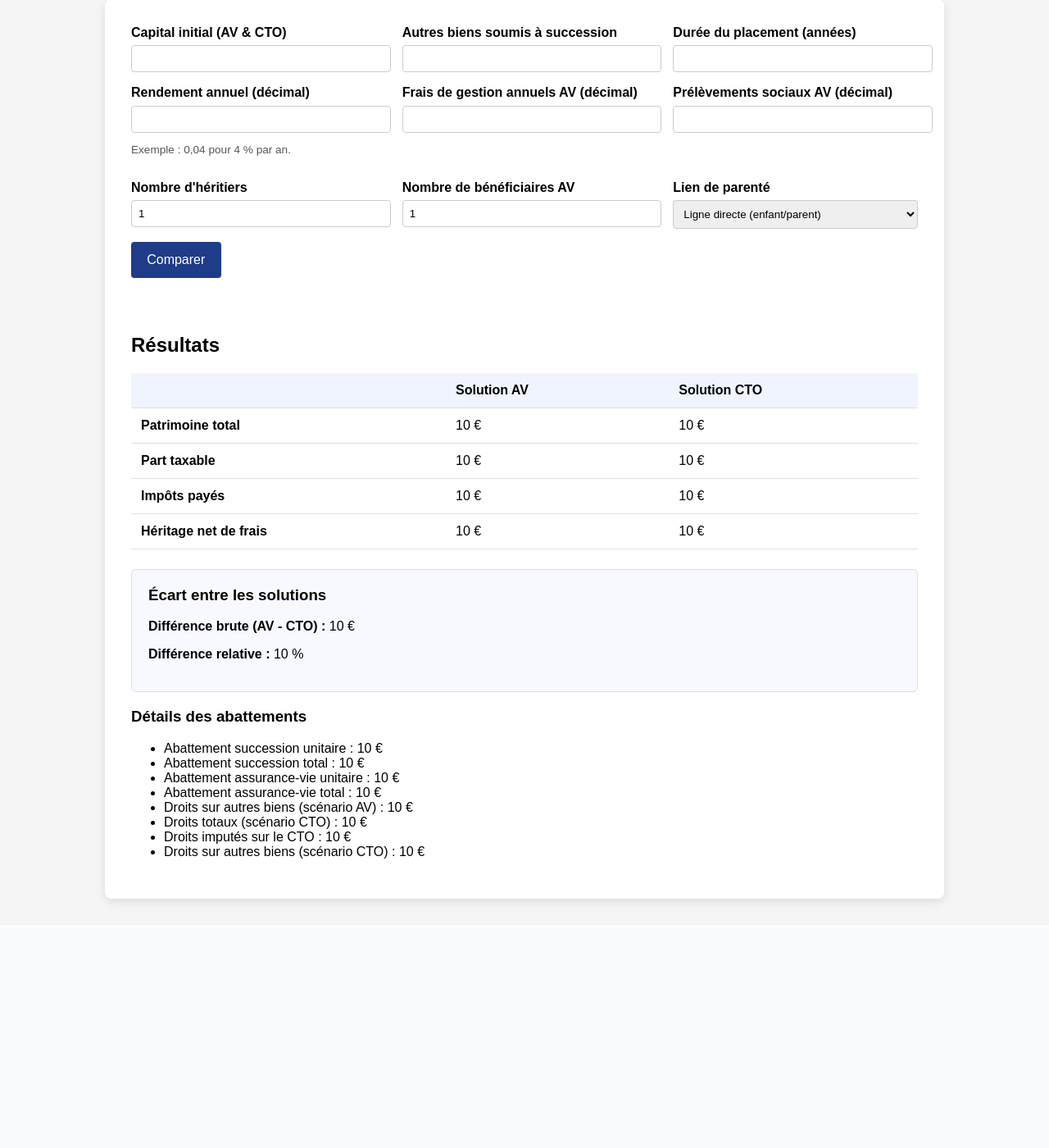
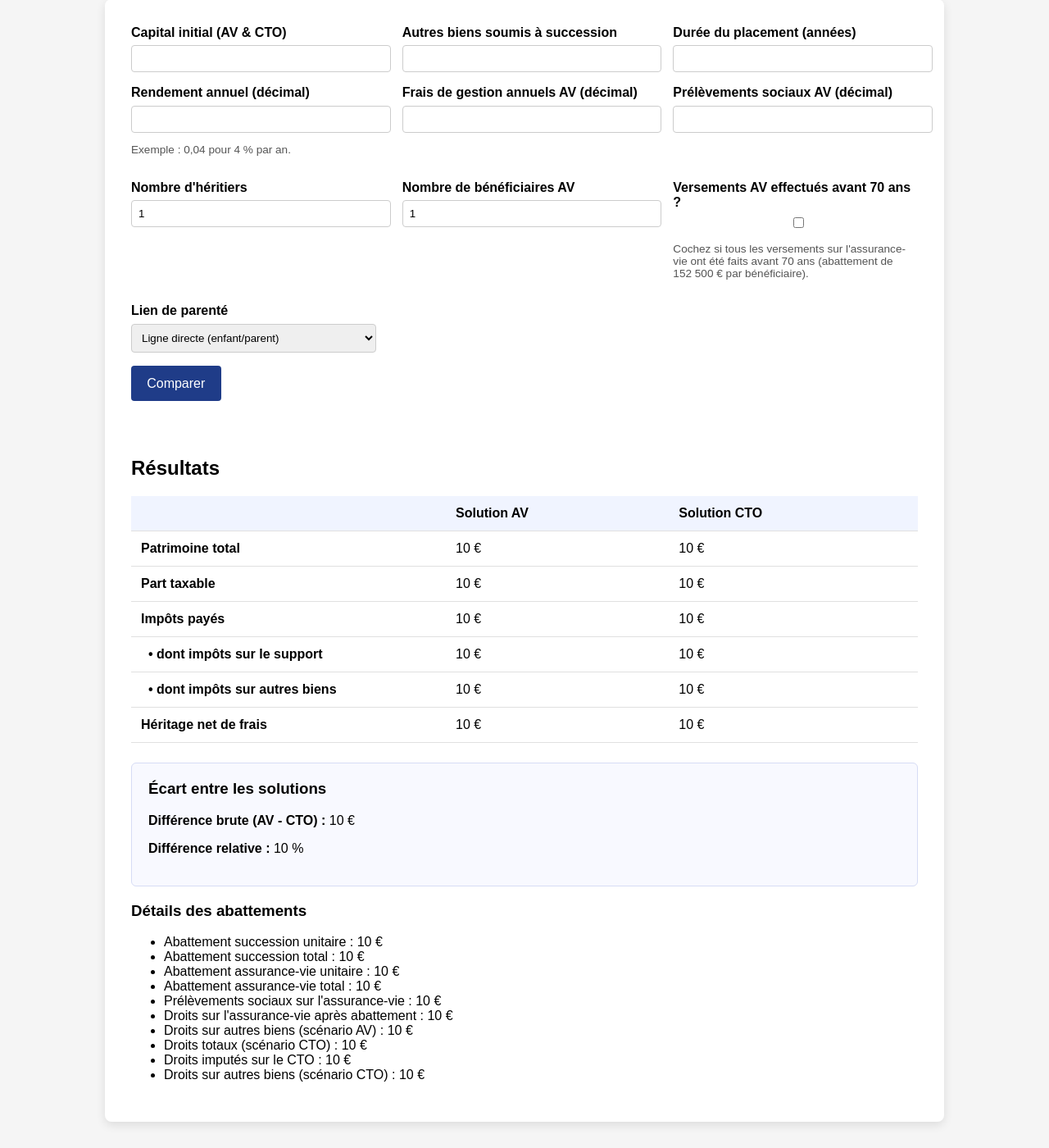
Before and after one commit to GF-boop/CTO_AV_Comp, a Flask app: template templates/index.html in a window 1280 px wide. Shown: the part 195-1595 px from the top of the page at 82% size. Before the commit the page ends 1300 px from the top, so only its background shows below. Run offline with Flask 3, Linux system fonts and the light colour scheme; the template is opened without the code that fills it: most values are stand-ins (such as "Sample title", 1, 10 or a date in 2020).

Commit message:
Clarify AV abattement and fiscal breakdown

```diff
--- a/app.py
+++ b/app.py
@@ -33,6 +33,11 @@ class ComparisonResult:
     part_taxable_cto: float
     impots_payes_av: float
     impots_payes_cto: float
+    impots_support_av: float
+    impots_autres_av: float
+    impots_support_cto: float
+    impots_autres_cto: float
+    prelevements_sociaux_av: float
     difference_totale: float
     relative_difference: Optional[float]
     base_totale: float
@@ -65,7 +70,7 @@ def compute_comparison(inputs: ScenarioInputs) -> Tuple[ComparisonResult, dict]:
 
     abattement_fiscal_av_total = abattement_av * inputs.nb_beneficiaires
 
-    heritage_av, capital_final_av = calculer_heritage_assurance_vie(
+    av_result = calculer_heritage_assurance_vie(
         inputs.capital_initial,
         inputs.duree,
         inputs.rendement_annuel,
@@ -74,6 +79,10 @@ def compute_comparison(inputs: ScenarioInputs) -> Tuple[ComparisonResult, dict]:
         abattement_fiscal_av_total,
         bareme_av,
     )
+    heritage_av = av_result.heritage_net
+    capital_final_av = av_result.capital_final
+    prelevements_sociaux_av = av_result.prelevements_sociaux
+    droits_av = av_result.droits_av
 
     base_autres_biens_av = max(0.0, inputs.autres_biens_valeur - abattement_succession_total)
     droits_autres_biens_av = calcul_impot_progressif(base_autres_biens_av, bareme_succession)
@@ -81,7 +90,7 @@ def compute_comparison(inputs: ScenarioInputs) -> Tuple[ComparisonResult, dict]:
     heritage_total_av = heritage_av + heritage_autres_av
     patrimoine_total_av = capital_final_av + inputs.autres_biens_valeur
 
-    heritage_cto, capital_final_cto = calculer_heritage_cto(
+    cto_result = calculer_heritage_cto(
         inputs.capital_initial,
         inputs.duree,
         inputs.rendement_annuel,
@@ -89,15 +98,23 @@ def compute_comparison(inputs: ScenarioInputs) -> Tuple[ComparisonResult, dict]:
         abattement_succession_total,
         bareme_succession,
     )
+    heritage_cto = cto_result.heritage_net
+    capital_final_cto = cto_result.capital_final
+    droits_cto = cto_result.droits_imputes_cto
+    droits_totaux_cto = cto_result.droits_totaux
 
     actif_total_cto = capital_final_cto + inputs.autres_biens_valeur
     base_imposable_totale = max(0.0, actif_total_cto - abattement_succession_total)
-    droits_totaux_cto = calcul_impot_progressif(base_imposable_totale, bareme_succession)
-    part_cto = 0.0 if actif_total_cto == 0 else capital_final_cto / actif_total_cto
-    droits_cto = droits_totaux_cto * part_cto
     droits_autres_cto = droits_totaux_cto - droits_cto
     heritage_autres_cto = inputs.autres_biens_valeur - droits_autres_cto
     heritage_total_cto = heritage_cto + heritage_autres_cto
+
+    impots_support_av = prelevements_sociaux_av + droits_av
+    impots_autres_av = droits_autres_biens_av
+    impots_support_cto = droits_cto
+    impots_autres_cto = droits_autres_cto
+    impots_total_av = impots_support_av + impots_autres_av
+    impots_total_cto = droits_totaux_cto
 
     base_totale = actif_total_cto
     difference_totale = heritage_total_av - heritage_total_cto
@@ -110,6 +127,8 @@ def compute_comparison(inputs: ScenarioInputs) -> Tuple[ComparisonResult, dict]:
         "abattement_succession_total": abattement_succession_total,
         "abattement_av_unitaire": abattement_av,
         "abattement_av_total": abattement_fiscal_av_total,
+        "prelevements_sociaux_av": prelevements_sociaux_av,
+        "droits_sur_assurance_vie": droits_av,
         "droits_autres_biens_scenario_av": droits_autres_biens_av,
         "droits_totaux_scenario_cto": droits_totaux_cto,
         "droits_cto": droits_cto,
@@ -129,8 +148,13 @@ def compute_comparison(inputs: ScenarioInputs) -> Tuple[ComparisonResult, dict]:
         patrimoine_total_cto=actif_total_cto,
         part_taxable_av=base_autres_biens_av,
         part_taxable_cto=base_imposable_totale,
-        impots_payes_av=droits_autres_biens_av,
-        impots_payes_cto=droits_totaux_cto,
+        impots_payes_av=impots_total_av,
+        impots_payes_cto=impots_total_cto,
+        impots_support_av=impots_support_av,
+        impots_autres_av=impots_autres_av,
+        impots_support_cto=impots_support_cto,
+        impots_autres_cto=impots_autres_cto,
+        prelevements_sociaux_av=prelevements_sociaux_av,
         difference_totale=difference_totale,
         relative_difference=relative_difference,
         base_totale=base_totale,
--- a/templates/index.html
+++ b/templates/index.html
@@ -139,6 +139,11 @@
             <input type="number" min="1" id="nb_beneficiaires" name="nb_beneficiaires" value="{{ form_values.get('nb_beneficiaires', defaults['nb_beneficiaires']) }}" required>
         </div>
         <div>
+            <label for="versements_av_avant70">Versements AV effectués avant 70 ans ?</label>
+            <input type="checkbox" id="versements_av_avant70" name="versements_av_avant70" {% if form_values.get('versements_av_avant70') %}checked{% endif %}>
+            <p class="help-text">Cochez si tous les versements sur l'assurance-vie ont été faits avant 70 ans (abattement de 152&nbsp;500&nbsp;€ par bénéficiaire).</p>
+        </div>
+        <div>
             <label for="lien">Lien de parenté</label>
             <select id="lien" name="lien">
                 <option value="ligne_directe" {% if form_values.get('lien', defaults['lien']) == 'ligne_directe' %}selected{% endif %}>Ligne directe (enfant/parent)</option>
@@ -187,6 +192,16 @@
                             <td>{{ result.impots_payes_cto | round(2) }} €</td>
                         </tr>
                         <tr>
+                            <th scope="row">&nbsp;&nbsp;• dont impôts sur le support</th>
+                            <td>{{ result.impots_support_av | round(2) }} €</td>
+                            <td>{{ result.impots_support_cto | round(2) }} €</td>
+                        </tr>
+                        <tr>
+                            <th scope="row">&nbsp;&nbsp;• dont impôts sur autres biens</th>
+                            <td>{{ result.impots_autres_av | round(2) }} €</td>
+                            <td>{{ result.impots_autres_cto | round(2) }} €</td>
+                        </tr>
+                        <tr>
                             <th scope="row">Héritage net de frais</th>
                             <td>{{ result.heritage_total_av | round(2) }} €</td>
                             <td>{{ result.heritage_total_cto | round(2) }} €</td>
@@ -210,6 +225,8 @@
                     <li>Abattement succession total : {{ details.abattement_succession_total | round(2) }} €</li>
                     <li>Abattement assurance-vie unitaire : {{ details.abattement_av_unitaire | round(2) }} €</li>
                     <li>Abattement assurance-vie total : {{ details.abattement_av_total | round(2) }} €</li>
+                    <li>Prélèvements sociaux sur l'assurance-vie : {{ details.prelevements_sociaux_av | round(2) }} €</li>
+                    <li>Droits sur l'assurance-vie après abattement : {{ details.droits_sur_assurance_vie | round(2) }} €</li>
                     <li>Droits sur autres biens (scénario AV) : {{ details.droits_autres_biens_scenario_av | round(2) }} €</li>
                     <li>Droits totaux (scénario CTO) : {{ details.droits_totaux_scenario_cto | round(2) }} €</li>
                     <li>Droits imputés sur le CTO : {{ details.droits_cto | round(2) }} €</li>
```
Also changed, not shown: CTO_vs_AV.py (+45 -22 lines).
